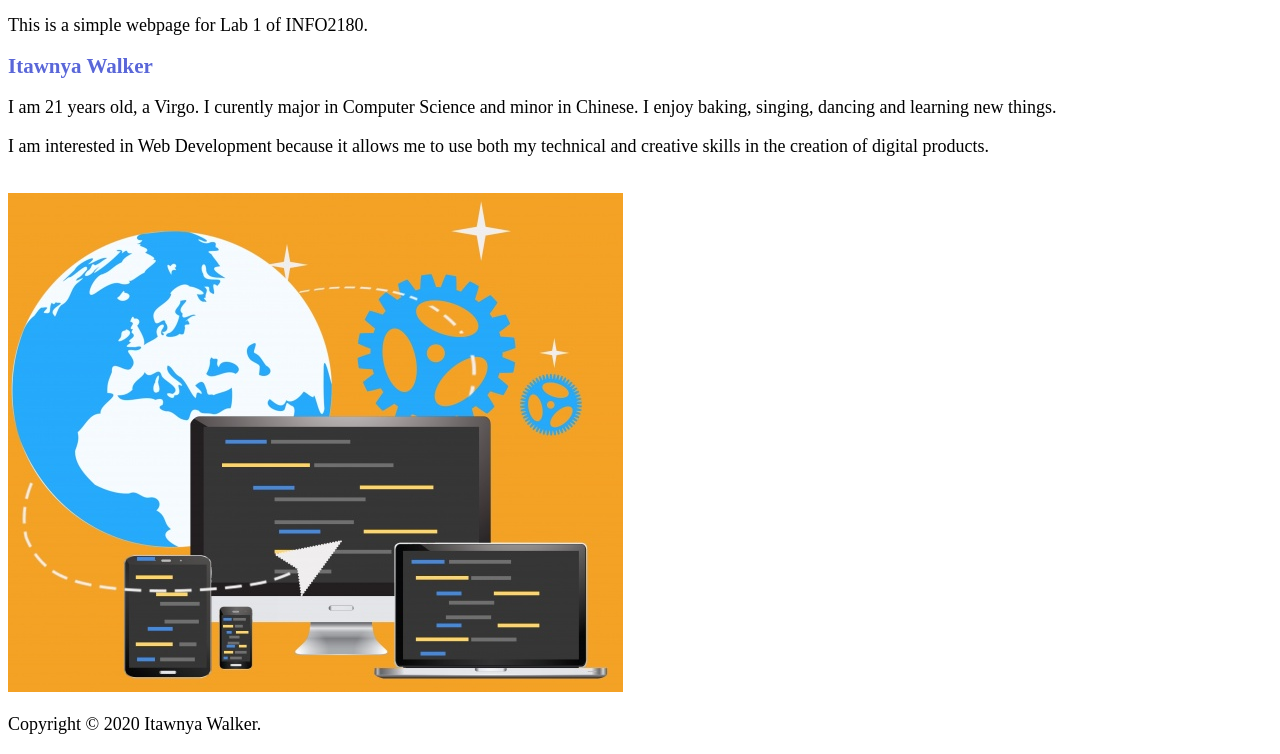
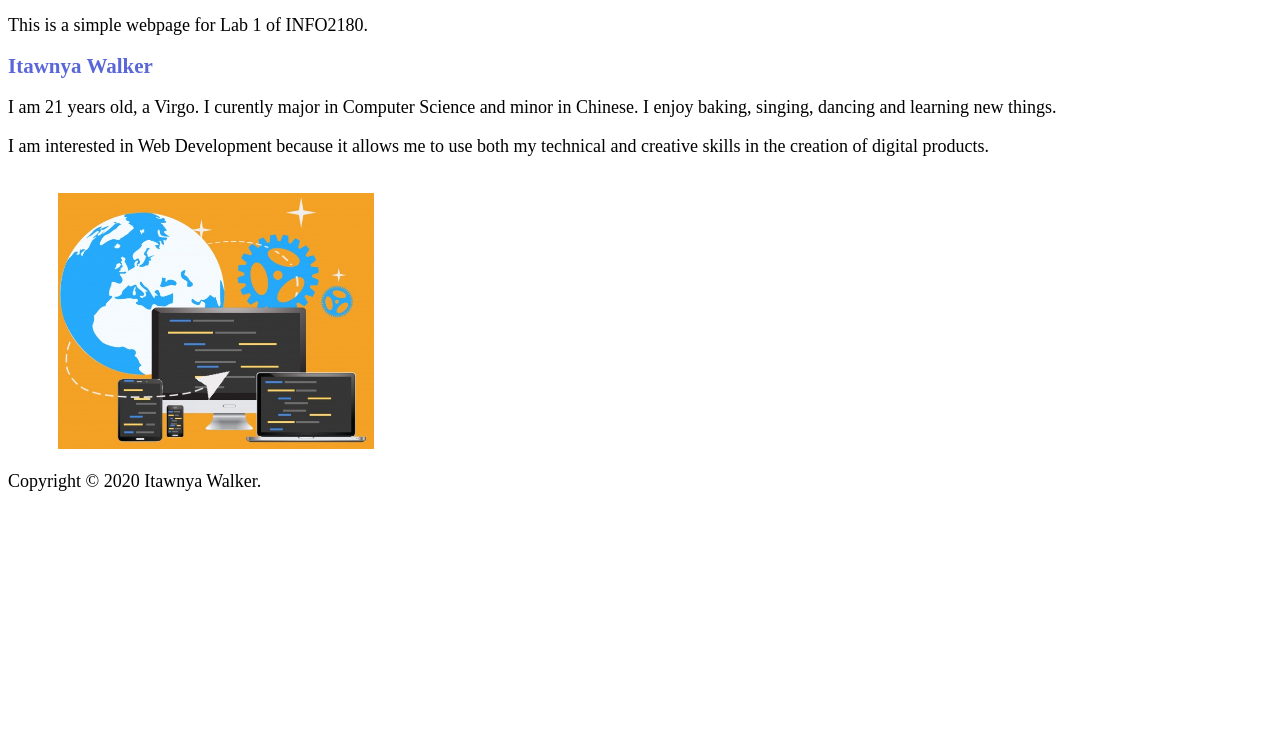
Before and after one commit to itawnyawalker/info2180-lab1, a plain HTML site: page index.html in a window 1280 px wide. Shown: the part 46-800 px from the top of the page. Drawn offline with Linux system fonts and the light colour scheme.

Commit message:
Edited styles.css

```diff
--- a/styles.css
+++ b/styles.css
@@ -11,3 +11,9 @@ h2 {
 p {
 	font-size: 18px;
 }
+
+img {
+	width: 25%;
+	height: 25%;
+	margin-left: 50px
+}
```
